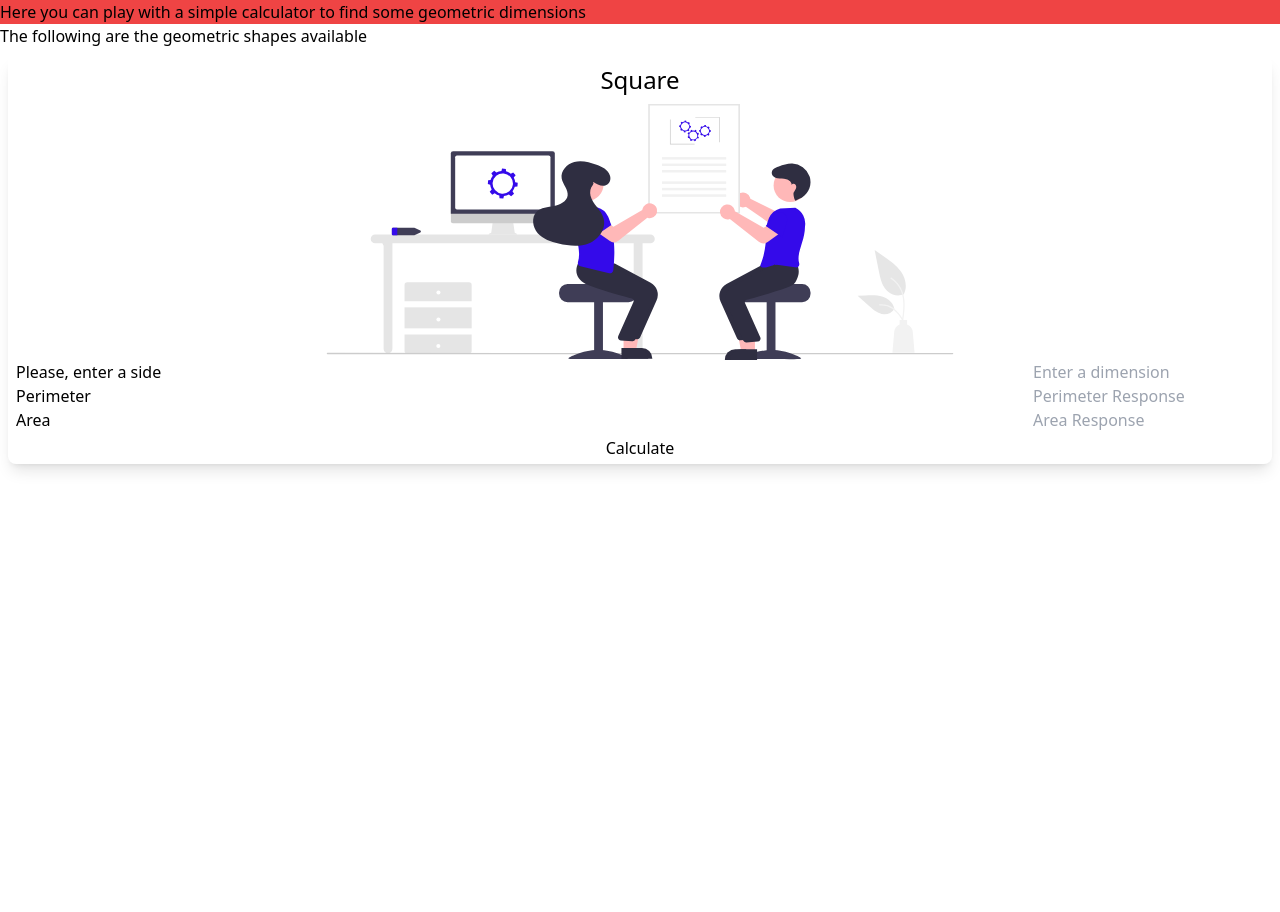
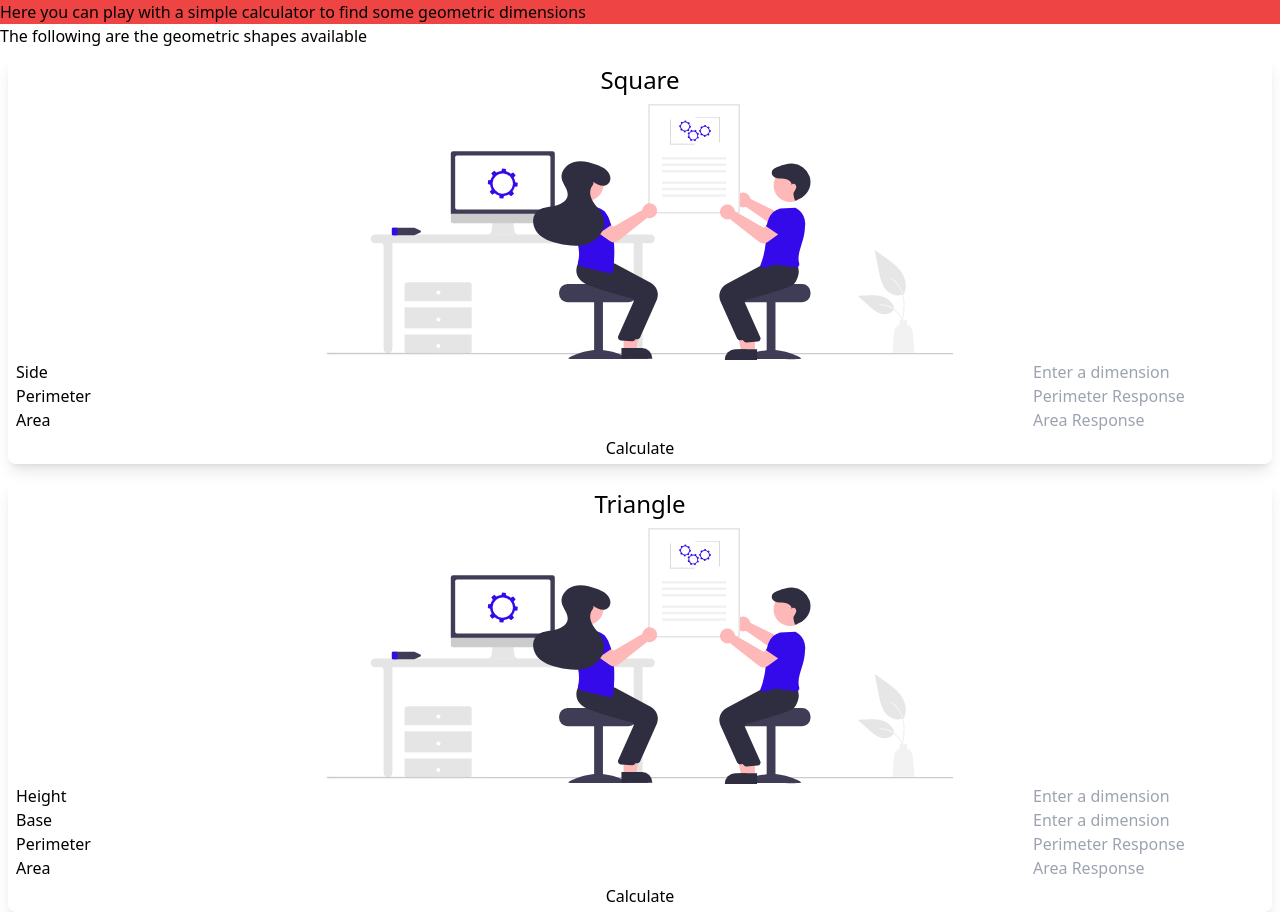
Before and after one commit to devenriq/P-Taller-JS, a website: page src/components/formulas-basicas/index.html in a window 1280 px wide. Before the commit the page ends 800 px from the top, so only its background shows below. Drawn offline with nearby package versions, Linux system fonts and the light colour scheme; files that its build step writes are made by us from their sources.

Commit message:
added the triangle section

```diff
--- a/src/components/formulas-basicas/index.html
+++ b/src/components/formulas-basicas/index.html
@@ -17,8 +17,11 @@
       </h1>
       <p>The following are the geometric shapes available</p>
 
-      <section class="w-auto h-auto rounded-lg shadow-lg mt-2 mx-2">
-        <div class="w-full flex flex-col justify-center">
+      <section class="w-auto h-auto mt-2 mx-2">
+        <div
+          id="square-container "
+          class="w-full flex flex-col justify-center rounded-lg shadow-lg"
+        >
           <h2 class="text-2xl text-center m-2">Square</h2>
           <img
             src="../../img/undraw_processing_re_tbdu.svg"
@@ -28,7 +31,7 @@
           <div>
             <div class="flex justify-between mx-2">
               <div id="demands">
-                <p>Please, enter a side</p>
+                <p>Side</p>
                 <p>Perimeter</p>
                 <p>Area</p>
               </div>
@@ -51,6 +54,52 @@
             </div>
           </div>
         </div>
+        <div
+          id="triangle-container"
+          class="w-full flex flex-col justify-center rounded-lg shadow-lg mt-4"
+        >
+          <h2 class="text-2xl text-center m-2">Triangle</h2>
+          <img
+            src="../../img/undraw_processing_re_tbdu.svg"
+            alt=""
+            class="w-full h-64"
+          />
+          <div>
+            <div class="flex flex-row justify-between mx-2">
+              <div id="demands">
+                <p>Height</p>
+                <p>Base</p>
+                <p>Perimeter</p>
+                <p>Area</p>
+              </div>
+              <div id="responses" class="flex flex-col">
+                <input
+                  type="number"
+                  placeholder="Enter a dimension"
+                  id="triangle-height"
+                  class="block"
+                />
+                <input
+                  type="number"
+                  placeholder="Enter a dimension"
+                  id="triangle-base"
+                  class="block"
+                />
+                <p id="triangle-perimeter-response" class="text-gray-400">
+                  Perimeter Response
+                </p>
+                <p id="triangle-area-response" class="text-gray-400">
+                  Area Response
+                </p>
+              </div>
+            </div>
+            <div class="mx-2">
+              <button id="triangle-button" class="w-full py-1">
+                Calculate
+              </button>
+            </div>
+          </div>
+        </div>
       </section>
     </main>
     <footer></footer>
--- a/src/components/formulas-basicas/index.js
+++ b/src/components/formulas-basicas/index.js
@@ -1,4 +1,5 @@
 const squareButton = document.querySelector("#square-button");
+const triangleButton = document.querySelector("#triangle-button");
 
 const squareCalculus = () => {
   const perimeterResponse = document.querySelector(
@@ -14,4 +15,21 @@ const squareCalculus = () => {
   areaResponse.innerHTML = squareArea;
 };
 
+const triangleCalculus = () => {
+  const height = document.querySelector("#triangle-height").value;
+  const base = document.querySelector("#triangle-base").value;
+
+  const trianglePerimeterResponse = document.querySelector(
+    "#triangle-perimeter-response"
+  );
+  const triangleAreaResponse = document.querySelector(
+    "#triangle-area-response"
+  );
+
+  const triangleArea = (base * height) / 2;
+
+  triangleAreaResponse.innerHTML = triangleArea;
+};
+
+triangleButton.addEventListener("click", triangleCalculus);
 squareButton.addEventListener("click", squareCalculus);
```
